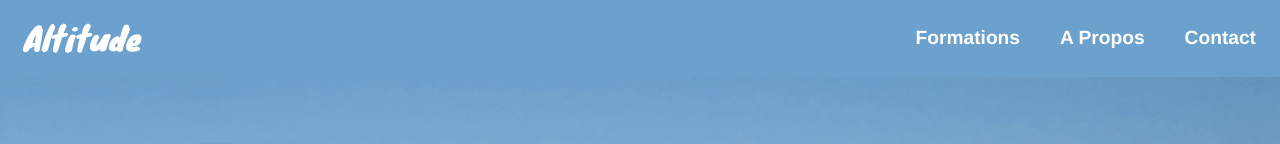
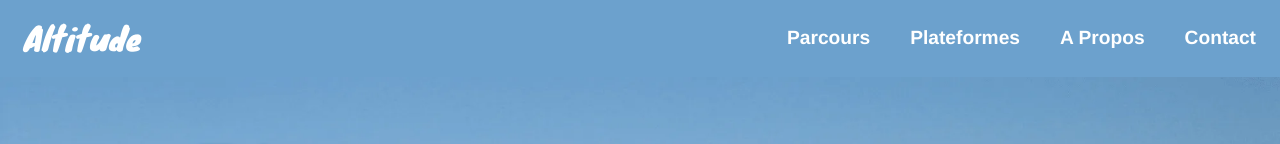
Before and after one commit to marcyves/marcyves.github.io, a React (Vite) app: page / in a window 1280 px wide. Shown: the top 144 px of the page. Built offline with nearby package versions, Linux system fonts and the light colour scheme.

Commit message:
AOS et nouvelle entrée de menu plateformes

```diff
--- a/src/main.jsx
+++ b/src/main.jsx
@@ -18,8 +18,15 @@ import Header from "./components/Header";
 
 import "./index.css";
 
+import AOS from 'aos';
+import 'aos/dist/aos.css';
+import Plateformes from "./pages/Plateformes";
+
+AOS.init();
+
 const navLink = [
-  { name: "Formations", href: "/formations/" },
+  { name: "Parcours", href: "/formations/" },
+  { name: "Plateformes", href: "/plateformes/" },
   { name: "A Propos", href: "/a-propos" },
   { name: "Contact", href: "/contact" },
 ];
@@ -32,6 +39,7 @@ createRoot(document.getElementById("root")).render(
         <Routes>
           <Route exact path="/" element={<Home />} />
           <Route path="/formations/" element={<Formations />} />
+          <Route path="/plateformes/" element={<Plateformes />} />
           <Route path="/formation/:id" element={<Formation />} />
           <Route path="/plateforme/:id" element={<Platform />} />
           <Route path="/cours/:id" element={<Cours />} />
```
